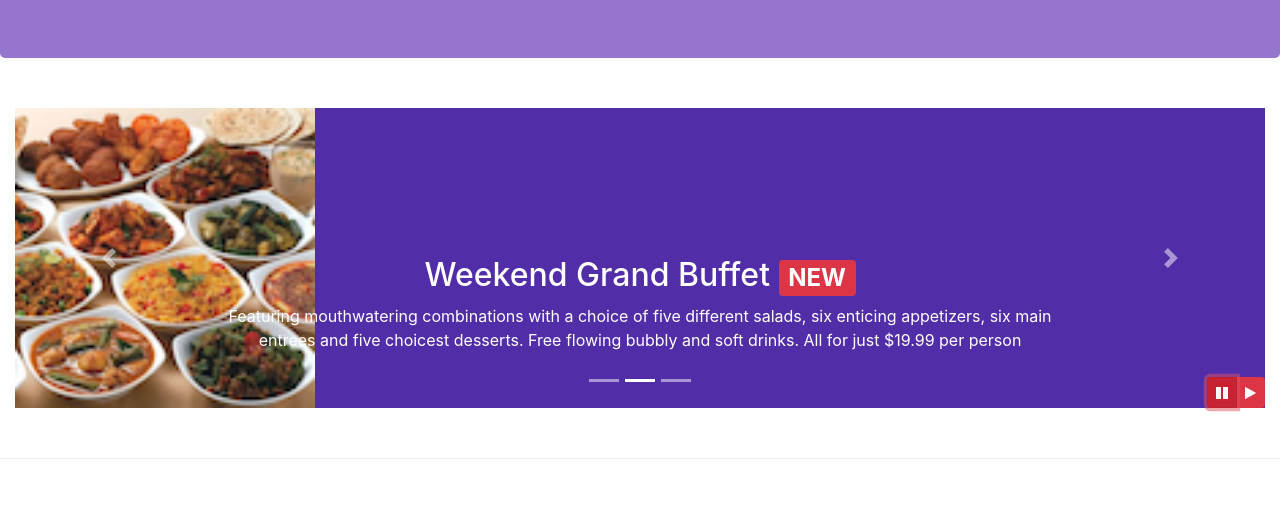
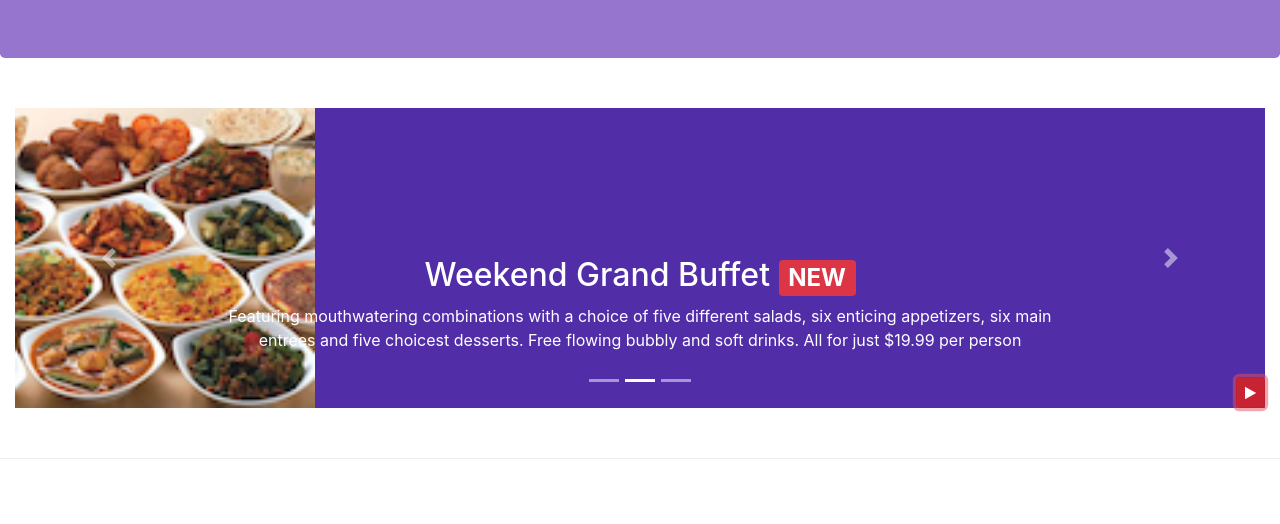
Before and after one commit to shubhampardeshi11/git-test1, a website: page index.html in a window 1280 px wide. Both pictures are taken after a click on the button 1222 px from the left and 668 px from the top of the page. Shown: the part 276-800 px from the top of the page. Drawn offline with nearby package versions, Linux system fonts and the light colour scheme.

Commit message:
Carousel button updated with js

```diff
--- a/index.html
+++ b/index.html
@@ -268,14 +268,9 @@
                     <span class="carousel-control-next-icon"></span>
                 </a>
 
-                <div class="btn-group" id="carouselButton">
-                    <button class="btn btn-danger btn-sm" id="carousel-pause">
+                <button class="btn btn-danger btn-sm" id="carouselButton">
                     <span class="fa fa-pause"></span>
                 </button>
-                    <button class="btn btn-danger btn-sm" id="carousel-play">
-                        <span class="fa fa-play"></span>
-                    </button>
-                </div>
             </div>
         </div>
     </div>
@@ -423,12 +418,18 @@
 
 <script>
     $(document).ready(function () {
-            $("#mycarousel").carousel({ interval: 3000 });
-            $("#carousel-pause").click(function () {
-                $("#mycarousel").carousel('pause');
-            });
-            $("#carousel-play").click(function () {
-                $("#mycarousel").carousel('cycle');
+        $('#mycarousel').carousel({ interval: 2000 });
+        $('#carouselButton').click(function () {
+            if ($('#carouselButton').children('span').hasClass('fa-pause')) {
+                $('#mycarousel').carousel('pause');
+                $('#carouselButton').children('span').removeClass('fa-pause');
+                $('#carouselButton').children('span').addClass('fa-play');
+            }
+            else if ($('#carouselButton').children('span').hasClass('fa-play')) {
+                $('#mycarousel').carousel('cycle');
+                $('#carouselButton').children('span').removeClass('fa-play');
+                $('#carouselButton').children('span').addClass('fa-pause');
+            }
         });
     });
 </script>
```
Lines whose indentation alone changed are shown as unchanged.
